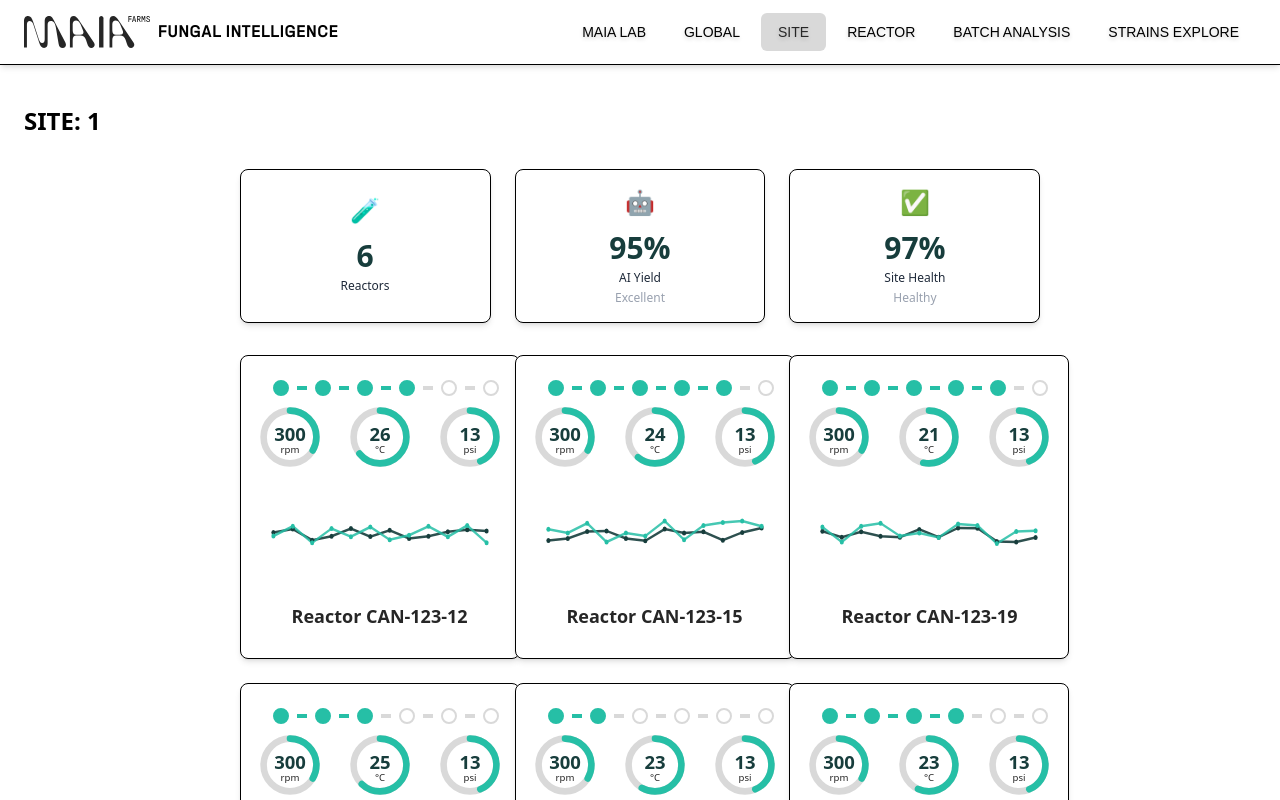
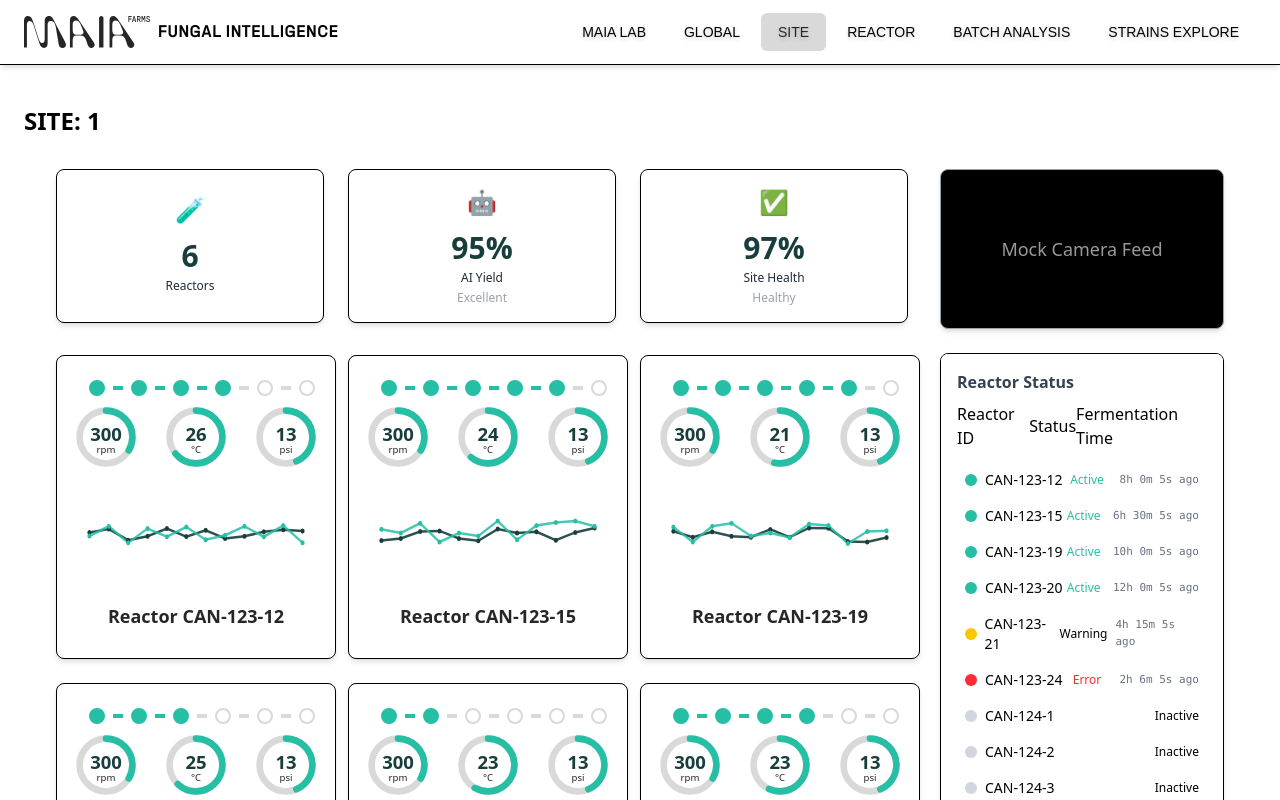
Before and after one commit to Maia-Farms/fungal-intelligence-platform, a React (Vite) app: page /site/1 in a window 1280 px wide. Shown: the top 800 px of the page. Built offline with nearby package versions, Linux system fonts and the light colour scheme; a web font is replaced by a local one.

Commit message:
Create Reactor Status List component Update formatting for better fit

```diff
--- /dev/null
+++ b/src/components/ReactorStatusList.tsx
@@ -0,0 +1,68 @@
+import React from "react";
+
+export interface DisplayReactor {
+    id: string;
+    status: "active" | "warning" | "error" | "inactive";
+    startedAt: Date | null;
+}
+
+interface ReactorStatusListProps {
+    reactors: DisplayReactor[];
+}
+
+// Status color and text mappings
+const statusColor: Record<DisplayReactor["status"], string> = {
+    active: "bg-[#26bfa6]",
+    warning: "bg-yellow-400",
+    error: "bg-red-500",
+    inactive: "bg-gray-300"
+};
+const statusText: Record<DisplayReactor["status"], string> = {
+    active: "Active",
+    warning: "Warning",
+    error: "Error",
+    inactive: "Inactive"
+};
+
+// Format fermentation elapsed time
+function formatElapsed(from: Date) {
+    const totalSec = Math.floor((Date.now() - from.getTime()) / 1000);
+    const hours = Math.floor(totalSec / 3600);
+    const mins = Math.floor((totalSec % 3600) / 60);
+    const secs = totalSec % 60;
+    return `${hours}h ${mins}m ${secs}s`;
+}
+
+export const ReactorStatusList: React.FC<ReactorStatusListProps> = ({
+    reactors
+}) => (
+    <div className="bg-white border border-black rounded-lg shadow-md p-4 flex-1 flex flex-col min-h-[200px] max-h-[580px] overflow-y-auto">
+        <div className="font-halvar font-bold text-gray-700 mb-2">Reactor Status</div>
+        <div className="flex row items-center justify-between mb-4">
+            <p>Reactor ID</p>
+            <p>Status</p>
+            <p>Fermentation Time</p>
+        </div>
+        <ul className="space-y-2">
+            {reactors.map(r => (
+                <li key={r.id}
+                    className="flex items-center justify-between px-2 py-1 rounded hover:bg-gray-100">
+                    <span className="flex items-center gap-2">
+                        {/* Status circle */}
+                        <span className={`inline-block w-3 h-3 rounded-full ${statusColor[r.status]}`}></span>
+                        <span className="font-halvar text-sm">{r.id}</span>
+                    </span>
+
+                        <span className={`text-xs font-medium ${statusColor[r.status].replace('bg-', 'text-')}`}>
+                            {statusText[r.status]}
+                        </span>
+                        {/* Timer for active, warning, error */}
+                        {["active", "warning", "error"].includes(r.status) && r.startedAt && (
+                            <span className="ml-2 font-mono text-[11px] text-gray-500">{formatElapsed(r.startedAt)} ago</span>
+                        )}
+
+                </li>
+            ))}
+        </ul>
+    </div>
+);
--- a/src/pages/Site.tsx
+++ b/src/pages/Site.tsx
@@ -2,6 +2,7 @@ import { useParams } from "react-router-dom";
 import { useEffect, useState } from "react";
 import { StatCard } from "../components/StatCard";
 import { SiteOverviewCard } from "../components/SiteOverviewCard";
+import { DisplayReactor, ReactorStatusList } from "../components/ReactorStatusList";
 
 // Realistic random generators for temp, ph, DO (but NOT rpm/psi)
 function randomTemp() {
@@ -18,6 +19,21 @@ function randomDO() {
 const reactorIds = [
   "CAN-123-12", "CAN-123-15", "CAN-123-19",
   "CAN-123-20", "CAN-123-21", "CAN-123-24"
+];
+
+const displayReactors: DisplayReactor[] = [
+  { id: "CAN-123-12", status: "active",  startedAt: new Date(Date.now() - 8 * 3600 * 1000) },
+  { id: "CAN-123-15", status: "active",  startedAt: new Date(Date.now() - 6.5 * 3600 * 1000) },
+  { id: "CAN-123-19", status: "active",  startedAt: new Date(Date.now() - 10 * 3600 * 1000) },
+  { id: "CAN-123-20", status: "active",  startedAt: new Date(Date.now() - 12 * 3600 * 1000) },
+  { id: "CAN-123-21", status: "warning", startedAt: new Date(Date.now() - 4.25 * 3600 * 1000) },
+  { id: "CAN-123-24", status: "error",   startedAt: new Date(Date.now() - 2.1 * 3600 * 1000) },
+  // Inactives
+  ...Array.from({ length: 12 }, (_, i) => ({
+    id: `CAN-124-${i + 1}`,
+    status: "inactive" as const,
+    startedAt: null
+  }))
 ];
 
 const reactorStages = [3, 4, 4, 2, 1, 3]; // Example stages for each reactor
@@ -67,14 +83,12 @@ export default function Site() {
       <h1 className="font-halvar text-2xl font-semibold mb-8">
         SITE: {siteId?.toUpperCase() || "REACTORS"}
       </h1>
-      <div className="w-[65%] mx-auto">
-        {/* ALIGNED grid: 3 cols both for overview and stats */}
-        <div className="grid grid-cols-3 gap-6 mb-8">
-          <SiteOverviewCard
-            label="Reactors"
-            value={reactorIds.length}
-            icon={<span role="img" aria-label="reactor">🧪</span>}
-          />
+      <div className="flex flex-col lg:flex-row gap-8 w-full px-8">
+        {/* MAIN CARDS COLUMN (65% on large screens) */}
+        <div className="w-full lg:w-[75%]">
+          {/* Overview cards */}
+          <div className="grid grid-cols-1 xl:grid-cols-3 gap-6 mb-8">
+            <SiteOverviewCard label="Reactors" value={reactorIds.length} icon={<span role="img" aria-label="reactor">🧪</span>} />
             <SiteOverviewCard
               label="AI Yield"
               value={`${yieldPrediction}%`}
@@ -102,7 +116,8 @@ export default function Site() {
               }
             />
           </div>
-        <div className="grid grid-cols-1  xl:grid-cols-3 gap-6">
+          {/* Stat cards grid */}
+          <div className="grid grid-cols-1 xl:grid-cols-3 gap-6">
             {reactorIds.map((reactor, i) => (
               <StatCard
                 key={reactor}
@@ -119,6 +134,17 @@ export default function Site() {
             ))}
           </div>
         </div>
+
+        {/* SIDEBAR (35% on large screens) */}
+        <div className="w-full h-full lg:w-[25%] flex flex-col gap-6">
+          {/* Mock Camera Feed */}
+          <div className="bg-black rounded-lg shadow-md border border-gray-400 aspect-video flex items-center justify-center">
+            <span className="text-white opacity-60 font-halvar text-lg">Mock Camera Feed</span>
+          </div>
+          {/* Scrollable Reactors List */}
+          <ReactorStatusList reactors={displayReactors} />
+        </div>
+      </div>
     </div>
   );
 }
```
Lines whose indentation alone changed are shown as unchanged.
